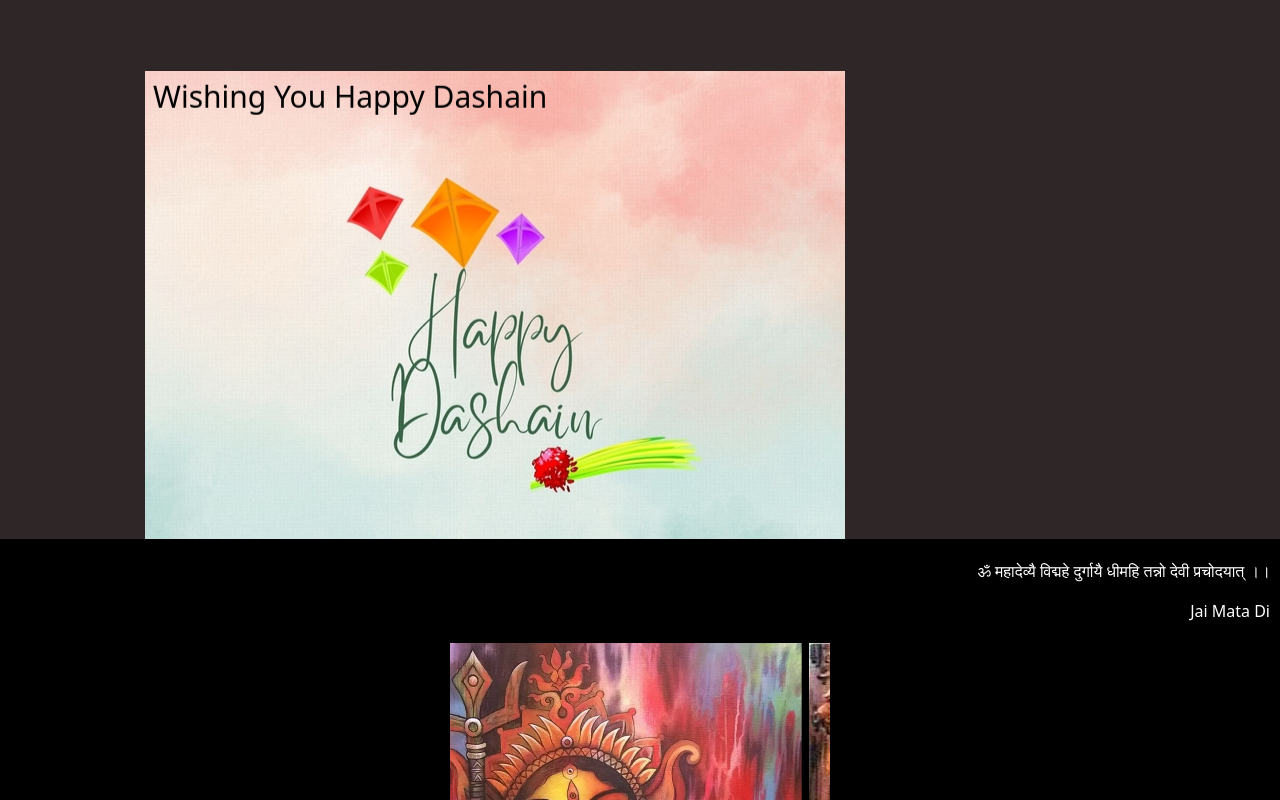
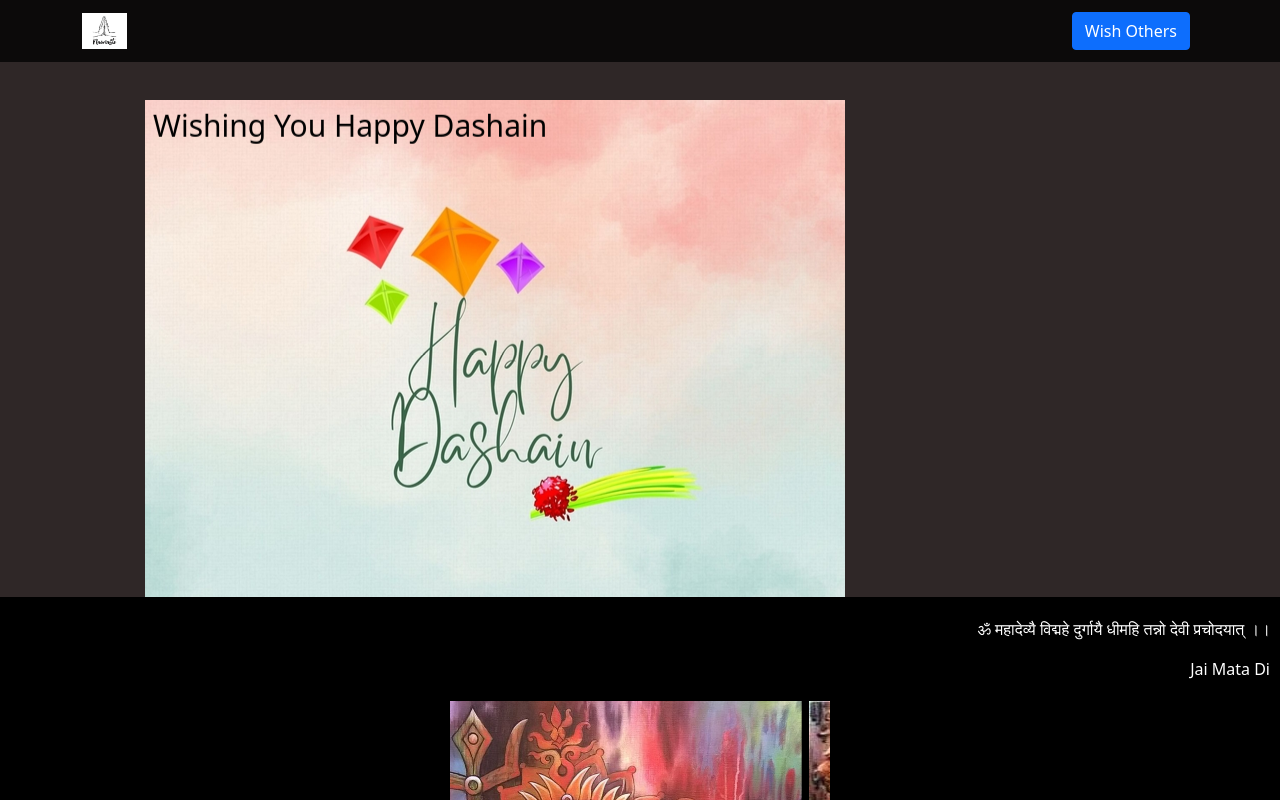
Before and after one commit to AnantTiwari001/wishingApp, a plain HTML site: page index.html in a window 1280 px wide. Drawn offline with nearby package versions, Linux system fonts and the light colour scheme.

Commit message:
Share Integration, Navbar

```diff
--- a/index.html
+++ b/index.html
@@ -53,7 +53,7 @@
     #wish-main>p {
       position: absolute;
       bottom: 8px;
-      right: 8px;
+      right: 30px;
     }
 
     #wish-main>h1 {
@@ -97,10 +97,21 @@
     <p>Link Copied</p>
     <button type="button" class="btn-close" data-bs-dismiss="alert" aria-label="Close"></button>
   </div>
-  <div class="wrapper pt-1">
+  <div class="wrapper ">
+    <!-- Navbar -->
+    <nav class="navbar navbar-dark sticky-top top-0" style="background-color: rgba(0, 0, 0, 0.741);" >
+      <div class="container">
+        <a class="navbar-brand" href="#">
+          <img src="namaste-logo.jpg" alt="Website logo" width="45" height="36">
+        </a>
+        <form>
+          <button class="btn btn-primary me-2" type="button" onclick="askName()" >Wish Others</button>
+        </form>
+      </div>
+    </nav>
     <div id="wish-main">
-      <h1>Wishing You Happy Dashain</h1>
-      <p id="from">From Anant</p>
+      <h1 >Wishing You Happy Dashain</h1>
+      <p id="from" class="font-monospace lead">From Anant</p>
     </div>
 
     <div class="wish-side">
@@ -174,7 +185,8 @@
           <div>
             <h3>Share on Social Media</h3>
             <div class="w-50 d-flex align-items-center justify-content-between">
-              <a href="https://www.facebook.com/sharer/sharer.php?u=google.com" target="_blank">
+              <a href="https://www.facebook.com/sharer/sharer.php?u=https://kali0charan.github.io/wishingApp/"
+                target="_blank">
                 <svg xmlns="http://www.w3.org/2000/svg" width="16" height="16" fill="currentColor"
                   class="bi bi-facebook text-primary rounded" viewBox="0 0 16 16">
                   <path
@@ -182,14 +194,15 @@
                 </svg>
               </a>
               <!-- <i class="bi bi-messenger"></i> -->
-              <a href="fb-messenger://share/?link=google.com" target="_blank">
+              <a href="fb-messenger://share/?link=https://kali0charan.github.io/wishingApp/" target="_blank">
                 <svg xmlns="http://www.w3.org/2000/svg" width="16" style="color: rgb(5, 5, 157);" height="16"
                   fill="currentColor" class="bi rounded bi-messenger" viewBox="0 0 16 16">
                   <path
                     d="M0 7.76C0 3.301 3.493 0 8 0s8 3.301 8 7.76-3.493 7.76-8 7.76c-.81 0-1.586-.107-2.316-.307a.639.639 0 0 0-.427.03l-1.588.702a.64.64 0 0 1-.898-.566l-.044-1.423a.639.639 0 0 0-.215-.456C.956 12.108 0 10.092 0 7.76zm5.546-1.459-2.35 3.728c-.225.358.214.761.551.506l2.525-1.916a.48.48 0 0 1 .578-.002l1.869 1.402a1.2 1.2 0 0 0 1.735-.32l2.35-3.728c.226-.358-.214-.761-.551-.506L9.728 7.381a.48.48 0 0 1-.578.002L7.281 5.98a1.2 1.2 0 0 0-1.735.32z" />
                 </svg>
               </a>
-              <a href="https://api.whatsapp.com/send?text=www.google.com" data-action="share/whatsapp/share" target="_blank">
+              <a href="https://api.whatsapp.com/send?text=https://kali0charan.github.io/wishingApp/"
+                data-action="share/whatsapp/share" target="_blank">
                 <svg xmlns="http://www.w3.org/2000/svg" width="16" style="color: rgb(3, 49, 3);" height="16"
                   fill="currentColor" class="bi rounded bi-whatsapp" viewBox="0 0 16 16">
                   <path
@@ -230,7 +243,9 @@
     })
     const urlParams = new URLSearchParams(window.location.search);
     const name = urlParams.get('name');
-    document.getElementById('from').innerText = 'From ' + name;
+
+    document.getElementById('from').innerText = 'From ' + (name ? name:'Friend');
+
 
 
     function initial() {
```
Also changed, not shown: namaste-logo.jpg (added).
